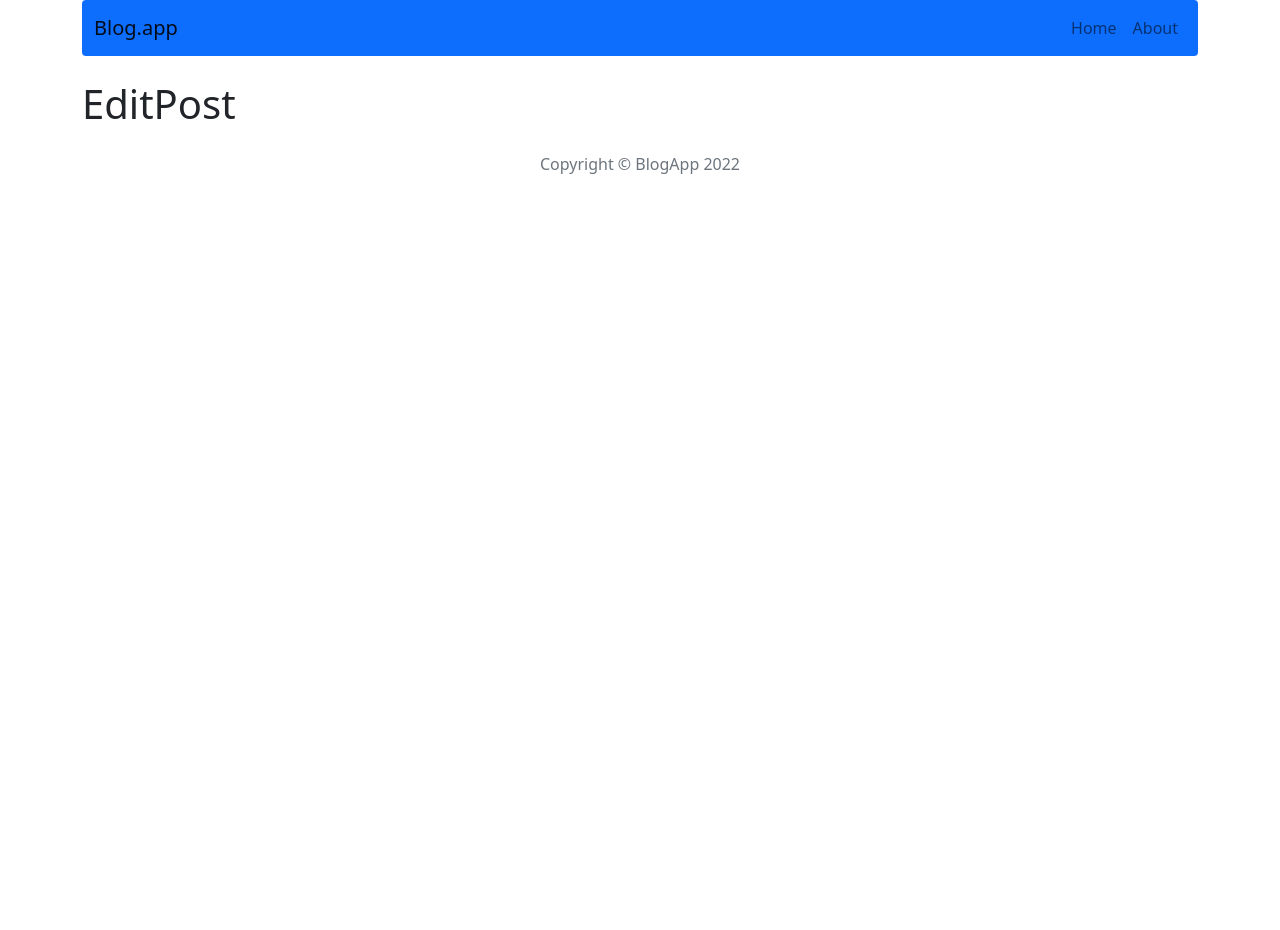
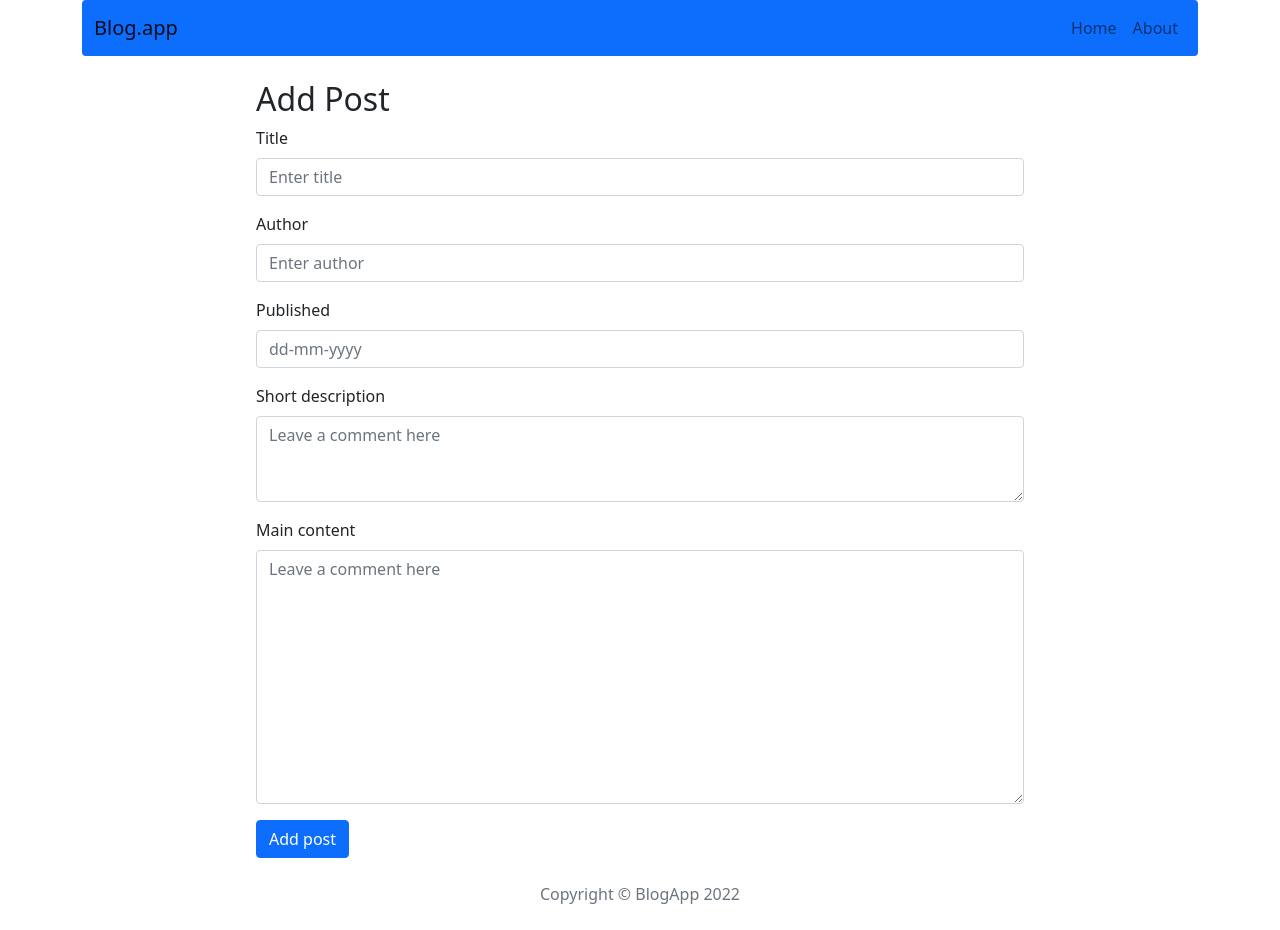
Before and after one commit to Jnlietta/react-blog, a React (Create React App) app: page /post/edit/1 in a window 1280 px wide. Before the commit the page ends 800 px from the top, so only its background shows below. Built offline with nearby package versions, Linux system fonts and the light colour scheme.

Commit message:
Add component EditPostForm inside EditPost

```diff
--- a/src/components/pages/EditPost/EditPost.js
+++ b/src/components/pages/EditPost/EditPost.js
@@ -1,8 +1,12 @@
+import EditPostForm from '../../features/EditPostForm/EditPostForm';
 import styles from './EditPost.module.scss';
 
 const EditPost = props => {
     return(
-        <h1 className={styles.title}>EditPost</h1>
+        <div className={styles.container}>
+            <h2>Add Post</h2>
+            <EditPostForm />
+        </div>
     );
 };
 
--- a/src/components/pages/EditPost/EditPost.module.scss
+++ b/src/components/pages/EditPost/EditPost.module.scss
@@ -0,0 +1,4 @@
+.container{
+    margin: 0 auto;
+    max-width: 60vw;
+}
```
